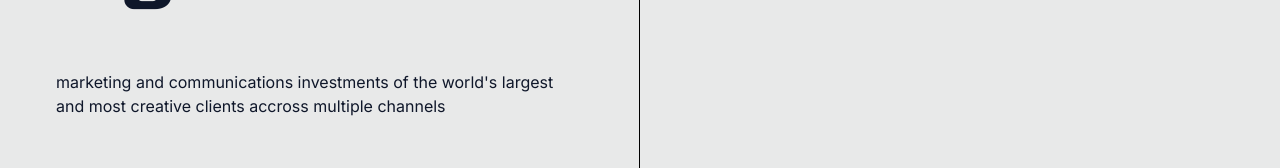
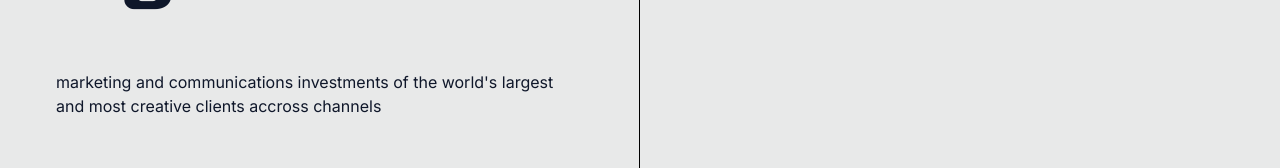
Before and after one commit to iampapagray/thesheguards, a Next.js app: page / in a window 1280 px wide. Shown: the part 364-532 px from the top of the page. Built offline with nearby package versions, Linux system fonts and the light colour scheme.

Commit message:
Hero section Basic structure 2

```diff
--- a/components/site-hero.tsx
+++ b/components/site-hero.tsx
@@ -16,7 +16,7 @@ export function SiteHero(){
             vigilance<span className="text-primary">.</span>
           </h1>
           <p className="">
-            marketing and communications investments of the world&apos;s largest and most creative clients accross multiple channels
+            marketing and communications investments of the world&apos;s largest and most creative clients accross channels
           </p>
         </div>
         <div className="flex h-1/2 w-full flex-col items-start justify-center lg:h-full lg:w-1/2">
```
